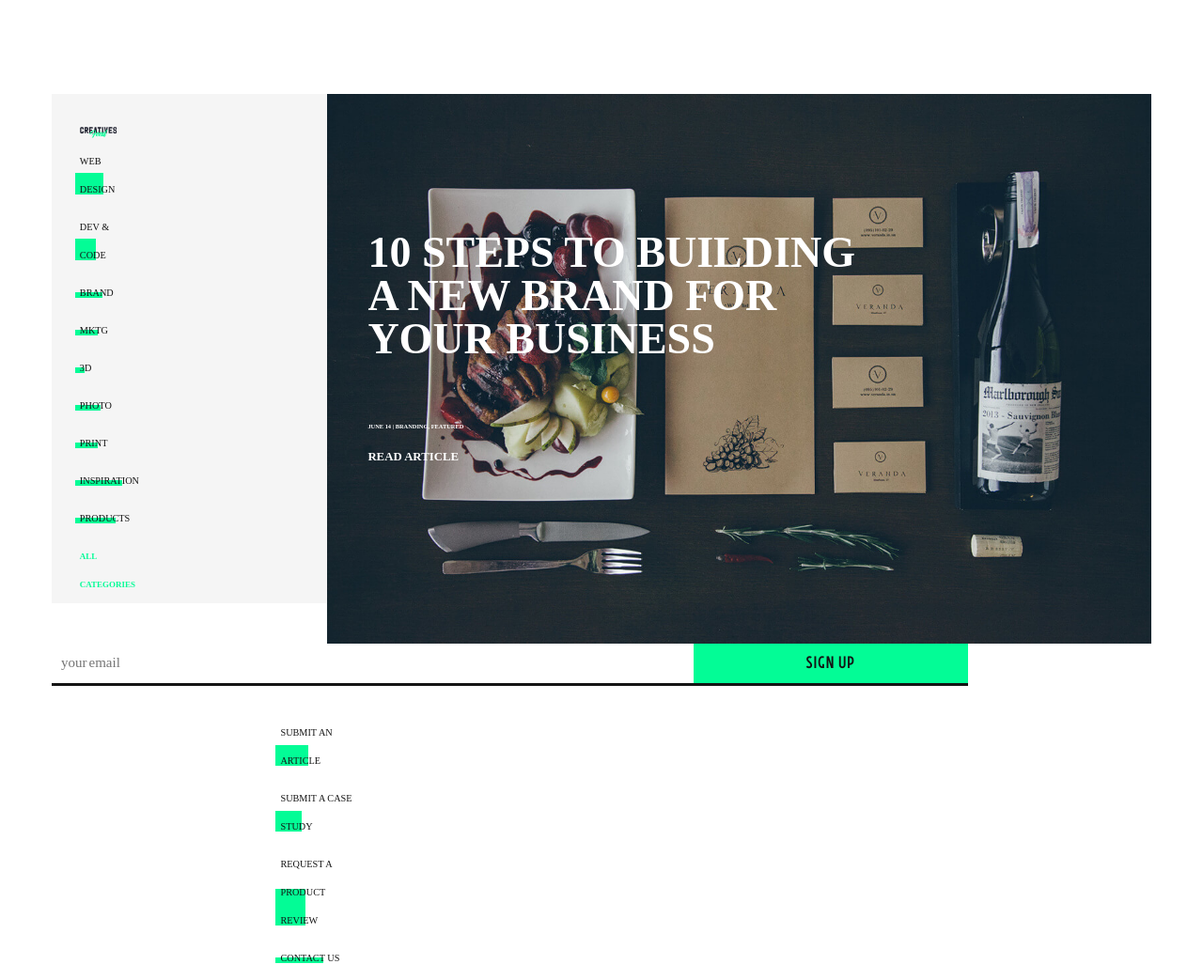
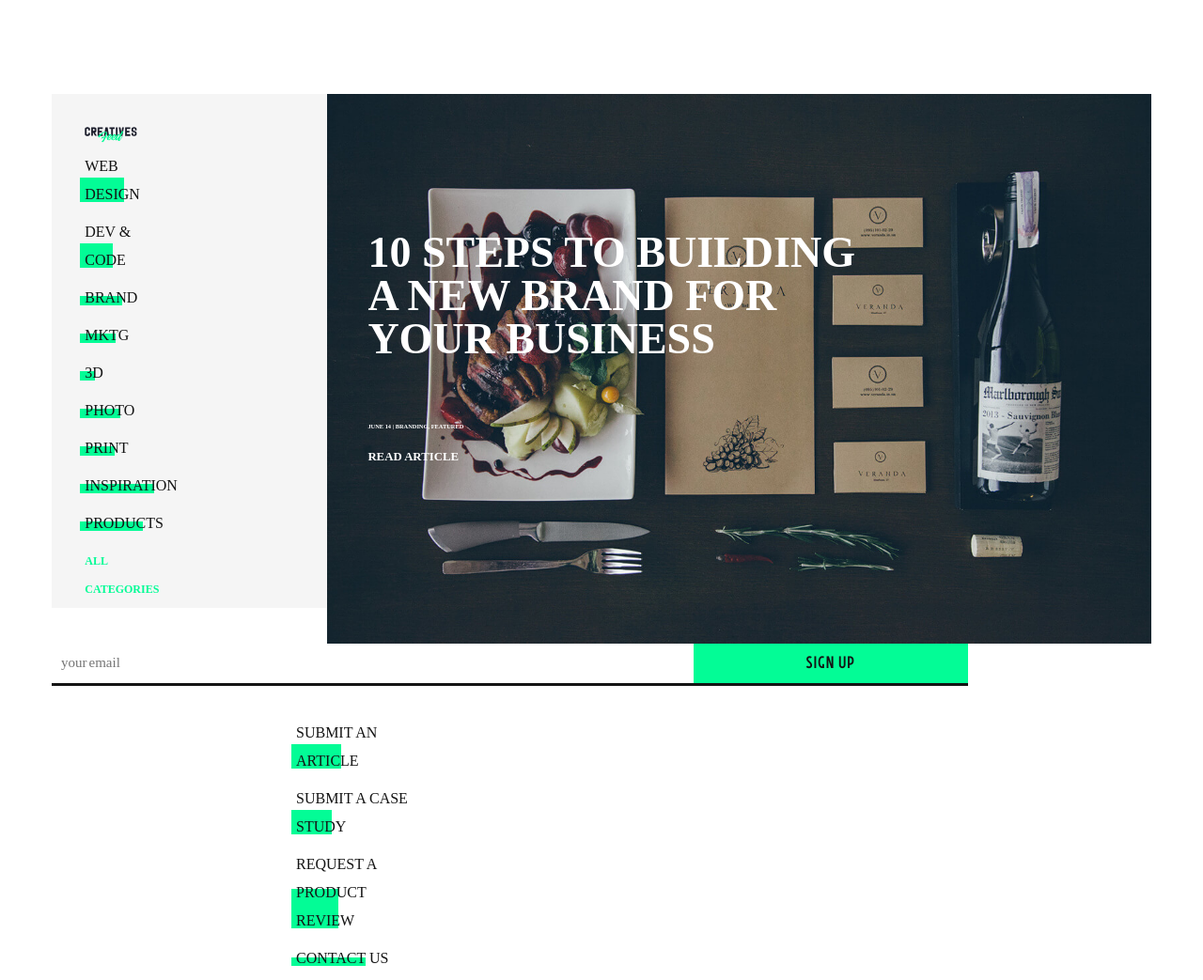
Before and after one commit to DELT-stl/Creatives_Feed, a plain HTML site: page CreativesFeedHTML/index.html in a window 1280 px wide. Shown: the top 1043 px of the page at 94% size. Drawn offline with nearby package versions, Linux system fonts and the light colour scheme; a web font is replaced by a local one.

Commit message:
Changed font size

```diff
--- a/CreativesFeedHTML/style.css
+++ b/CreativesFeedHTML/style.css
@@ -450,7 +450,7 @@ td{
   display:block;
 	max-width:60%;
 	margin:auto;
-	 font-size: 0.8vw;
+	 font-size: 16px;
 }
 
 .cat li a {
@@ -461,7 +461,7 @@ td{
 	color: #03fc96;
 	text-transform: uppercase;
 	font-family: "objektiv-mk1";
-	font-size: 0.7vw !important;
+	font-size: 12px !important;
 	font-weight: bold;
 }
 
```
